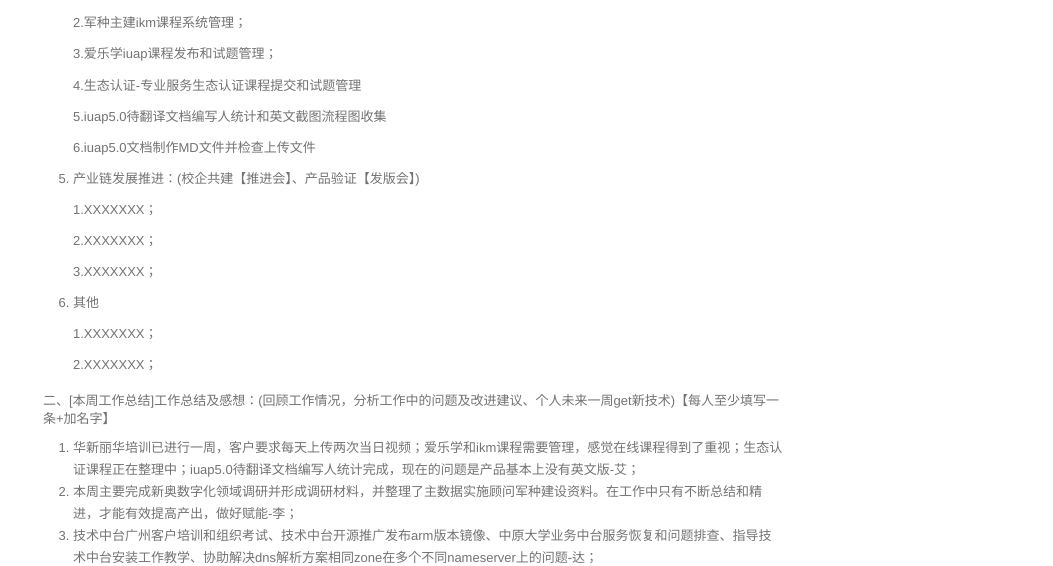
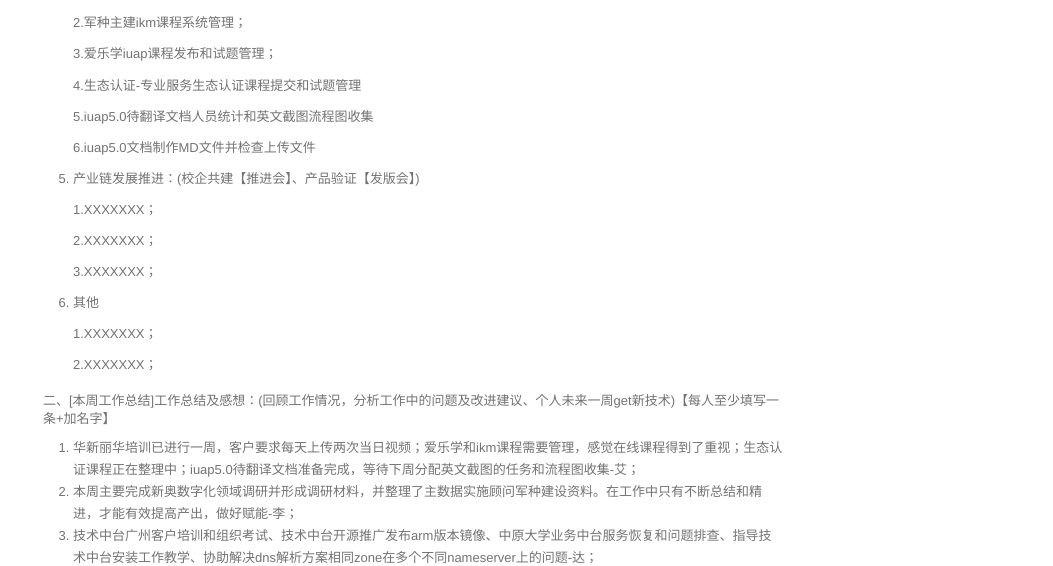
Before and after one commit to walllFlower/blog, a Jekyll site: the page built from 2020-02-28-day_report.md, in a window 1280 px wide and 900 px high, scrolled down 808 px. Shown: the part 151-717 px from the top of the window, without its empty margins (227-1280 px from the left). Built offline with Jekyll 4.4.1, drawn with Linux system fonts in a browser that asks for light colours; comment, search, counter and statistics services are not loaded.

Commit message:
Update 2020-02-28-day_report.md

```diff
--- a/2020-02-28-day_report.md
+++ b/2020-02-28-day_report.md
@@ -58,7 +58,7 @@ categories: 技术运营工作周报
 
     4.生态认证-专业服务生态认证课程提交和试题管理
 
-    5.iuap5.0待翻译文档编写人统计和英文截图流程图收集
+    5.iuap5.0待翻译文档人员统计和英文截图流程图收集
 
     6.iuap5.0文档制作MD文件并检查上传文件
 
@@ -79,7 +79,7 @@ categories: 技术运营工作周报
 
 二、[本周工作总结]工作总结及感想：(回顾工作情况，分析工作中的问题及改进建议、个人未来一周get新技术)【每人至少填写一条+加名字】
 
-1. 华新丽华培训已进行一周，客户要求每天上传两次当日视频；爱乐学和ikm课程需要管理，感觉在线课程得到了重视；生态认证课程正在整理中；iuap5.0待翻译文档编写人统计完成，现在的问题是产品基本上没有英文版-艾；
+1. 华新丽华培训已进行一周，客户要求每天上传两次当日视频；爱乐学和ikm课程需要管理，感觉在线课程得到了重视；生态认证课程正在整理中；iuap5.0待翻译文档准备完成，等待下周分配英文截图的任务和流程图收集-艾；
 2. 本周主要完成新奥数字化领域调研并形成调研材料，并整理了主数据实施顾问军种建设资料。在工作中只有不断总结和精进，才能有效提高产出，做好赋能-李；
 3. 技术中台广州客户培训和组织考试、技术中台开源推广发布arm版本镜像、中原大学业务中台服务恢复和问题排查、指导技术中台安装工作教学、协助解决dns解析方案相同zone在多个不同nameserver上的问题-达；
 4. 平台生态服务文章修改，平台17-19年生态伙伴数据整理-兰；
```
